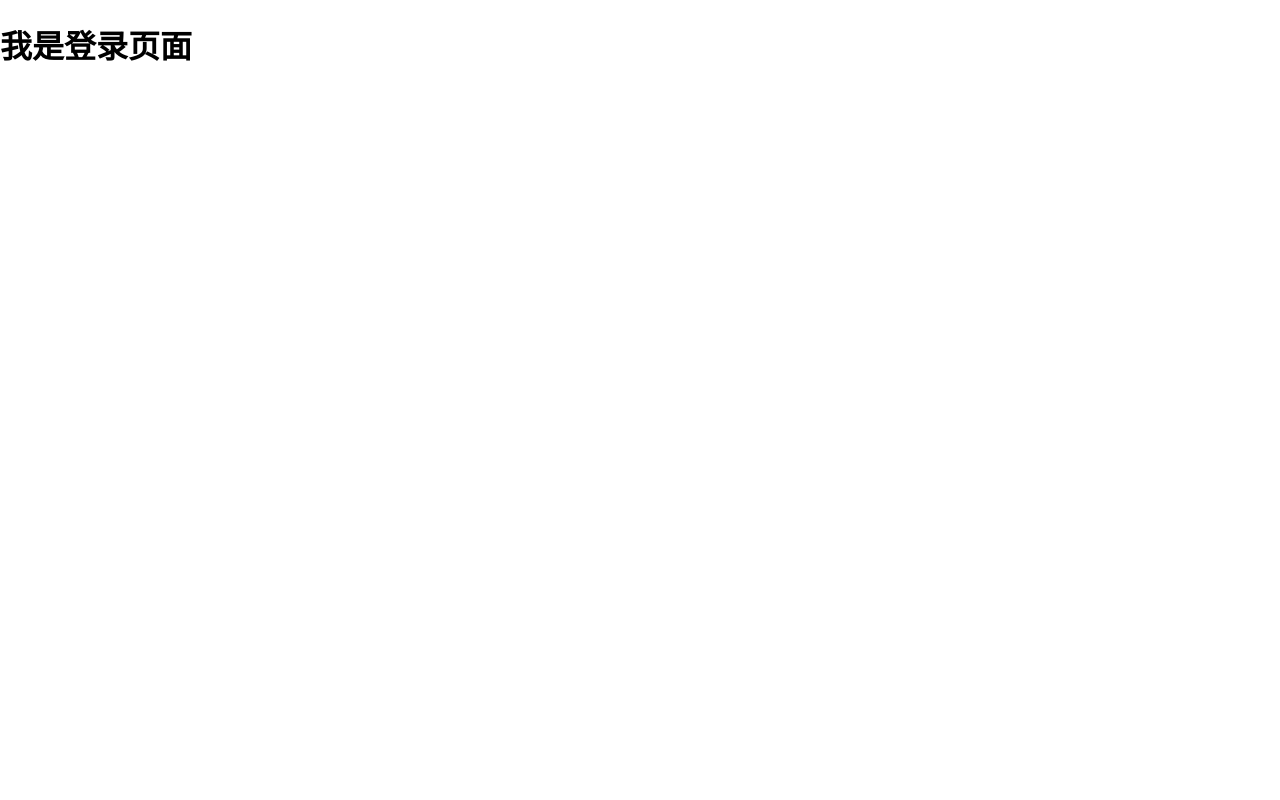
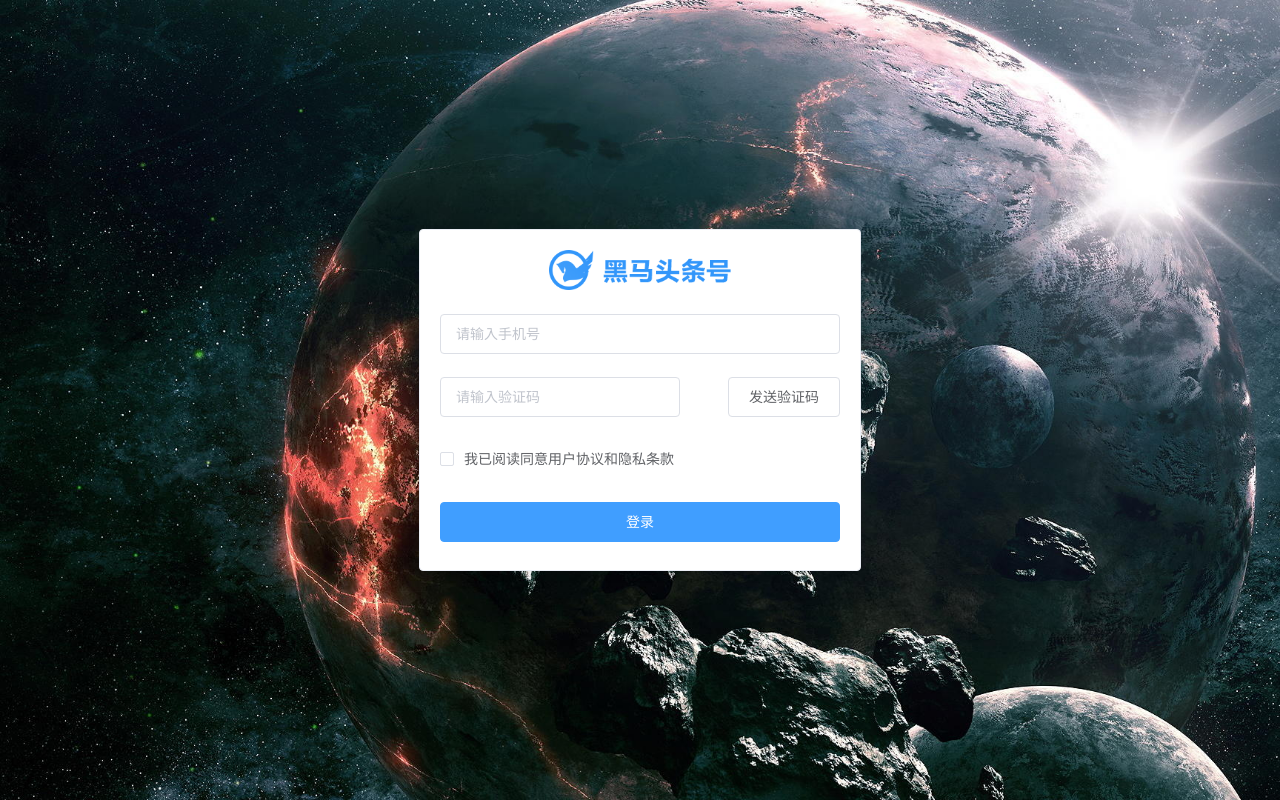
Before and after one commit to shuiruohanyu/94-heimatoutiaopc, a Vue app: page /#/login in a window 1280 px wide. Built offline with nearby package versions, Linux system fonts and the light colour scheme.

Commit message:
黑马头条PC-登录模块-页面布局及样式

```diff
--- a/src/views/login/index.vue
+++ b/src/views/login/index.vue
@@ -1,6 +1,36 @@
 <template>
-  <div>
-      <h1>我是登录页面</h1>
+  <div class='login'>
+    <!-- 表单 -->
+    <el-card class='login-card'>
+      <!-- 表单内容 -->
+      <!-- 头部logo部分 -->
+       <div class='title'>
+         <img src="../../assets/img/logo_index.png" alt="">
+       </div>
+       <!-- 表单 -->
+       <el-form style="margin-top:20px">
+         <!-- 表单容器 -->
+         <el-form-item>
+           <!-- 表单域 -->
+           <el-input placeholder="请输入手机号"></el-input>
+         </el-form-item>
+         <!-- 验证码 -->
+         <el-form-item>
+           <el-input style="width:60%" placeholder="请输入验证码"></el-input>
+           <!-- 放置一个按钮 -->
+           <el-button style="float:right" plain>发送验证码</el-button>
+         </el-form-item>
+         <!-- 表单域 -->
+         <el-form-item>
+           <!-- 是否同意被人家坑 -->
+           <el-checkbox>我已阅读同意用户协议和隐私条款</el-checkbox>
+         </el-form-item>
+         <!-- 按钮 -->
+         <el-form-item>
+           <el-button style="width:100%" type="primary">登录</el-button>
+         </el-form-item>
+       </el-form>
+    </el-card>
   </div>
 </template>
 
@@ -10,6 +40,25 @@ export default {
 }
 </script>
 
-<style>
-
+<style lang='less' scoped>
+// 加了scoped属性 就只会对当前自己的组件起作用
+// 如果需要写less 需要在style标签中 lang='less'
+.login {
+  background-image: url('../../assets/img/back.jpg');
+  height: 100vh;// 当前屏幕可视区域分成100份
+  background-size: cover;
+  display: flex;
+  justify-content: center;
+  align-items: center;
+  .login-card {
+    width:440px;
+    height: 340px;
+    .title {
+      text-align: center;
+      img {
+         height: 40px;
+      }
+    }
+  }
+}
 </style>
```
Also changed, not shown: src/assets/img/back.jpg (added).
